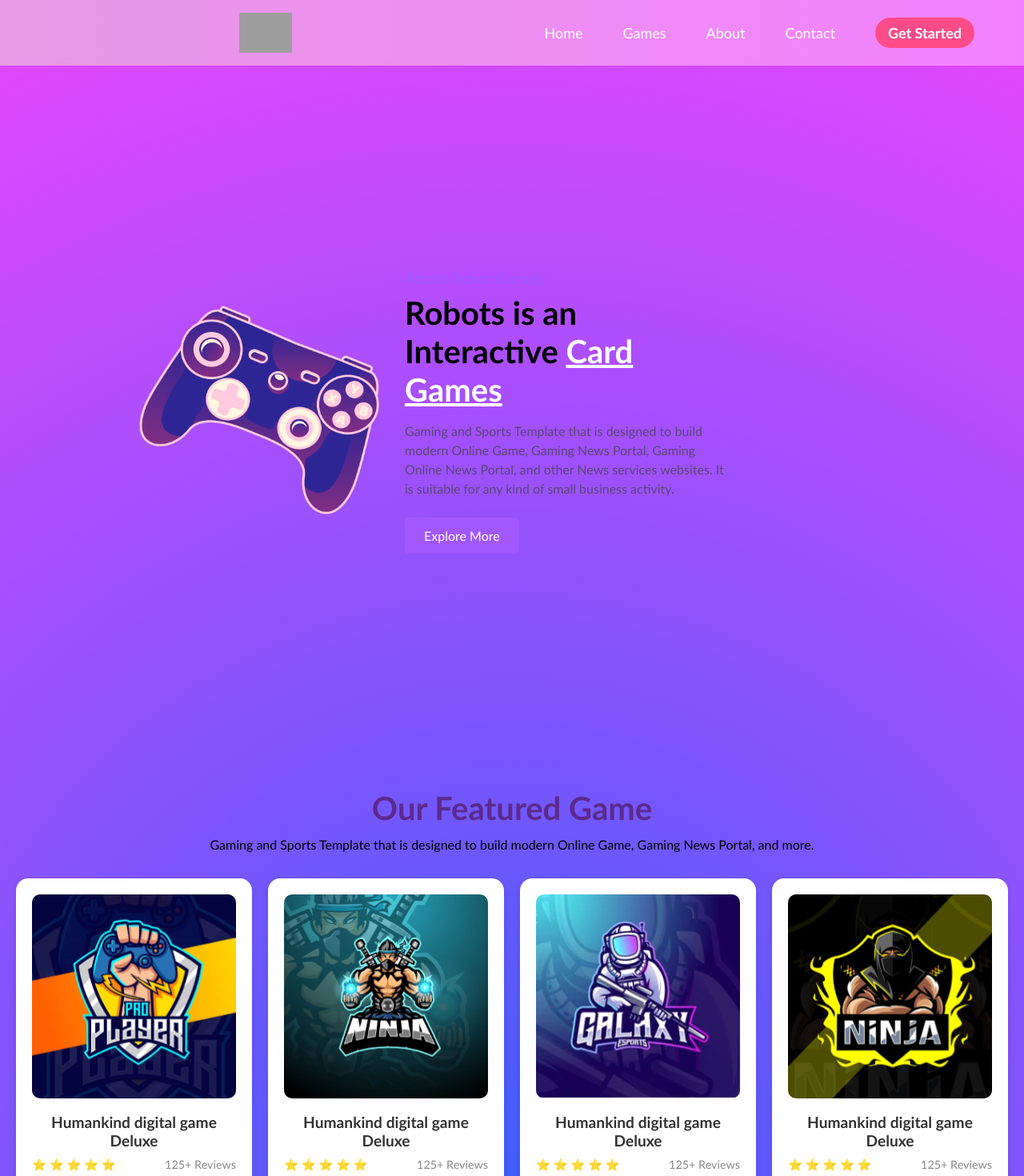
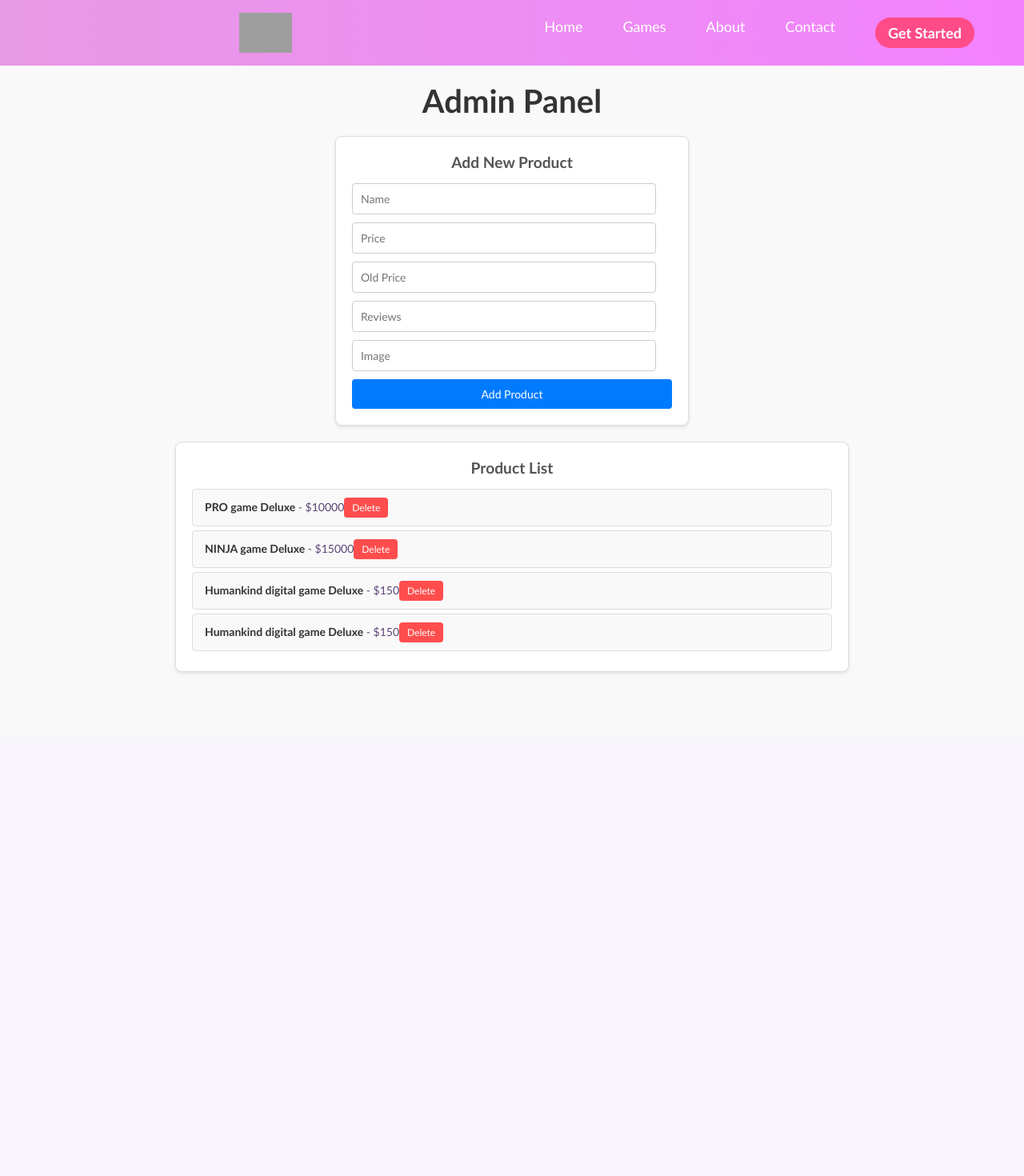
Before and after one commit to otabek-art/finalka, a React (Vite) app: page /admin in a window 1280 px wide. Shown: the top 1470 px of the page at 80% size. After the commit the page ends 922 px from the top, so only its background shows below. Built offline with nearby package versions, Linux system fonts and the light colour scheme; data requests are answered from the project's data file; grey boxes are pictures that could not be loaded.

Commit message:
Add files via upload

```diff
--- a/package.json
+++ b/package.json
@@ -7,9 +7,13 @@
     "dev": "vite",
     "build": "vite build",
     "lint": "eslint . --ext js,jsx --report-unused-disable-directives --max-warnings 0",
-    "preview": "vite preview"
+    "preview": "vite preview",
+    "server": "json-server --watch src/db.json --port 5000"
   },
   "dependencies": {
+    "aos": "^2.3.4",
+    "axios": "^1.7.9",
+    "json-server": "^1.0.0-beta.3",
     "react": "^18.2.0",
     "react-dom": "^18.2.0",
     "react-router-dom": "^7.1.1",
--- a/src/App.jsx
+++ b/src/App.jsx
@@ -3,10 +3,7 @@ import './App.scss'
 import Header from './components/Header/Header'
 import { Route, Routes } from 'react-router-dom'
 import Home from './pages/Home'
-import Robot from './components/Robot/Robot'
-import Catalog from './components/Catalog/Catalog'
-import Streamer from './components/Streamer/Streamer'
-import Reviews from './components/Revievs/Revievs'
+import Admin from './components/admin/Admin'
 
 const App = () => {
   return (
@@ -15,12 +12,16 @@ const App = () => {
 
 <Routes>
 <Route path='/' element ={<Home/>}/>
+<Route path='/about' element ={<Home/>}/>
+<Route path='/contact' element ={<Home/>}/>
+
+<Route path='/' element ={<Home/>}/>
+<Route path='/' element ={<Home/>}/>
+<Route path='/admin' element = {<Admin/>} />
 
 </Routes>
-<Robot/>
-<Catalog/>
-<Streamer/>
-<Reviews/>
+
+
 </>
   )
 }
--- a/src/components/Catalog/Catalog.jsx
+++ b/src/components/Catalog/Catalog.jsx
@@ -1,51 +1,43 @@
-import React from 'react';
+import React, { useEffect, useState } from 'react';
+import axios from 'axios';
+import AOS from 'aos';
+import 'aos/dist/aos.css';
 import './Catalog.scss';
 
 const Catalog = () => {
-  const products = [
-    {
-      id: 1,
-      name: 'Humankind digital game Deluxe',
-      price: 150.0,
-      oldPrice: 170.0,
-      reviews: 125,
-      image: 'image 1.svg', // Замените на реальный путь к картинке
-    },
-    {
-      id: 2,
-      name: 'Humankind digital game Deluxe',
-      price: 150.0,
-      oldPrice: 170.0,
-      reviews: 125,
-      image: 'image 2.svg',
-    },
-    {
-      id: 3,
-      name: 'Humankind digital game Deluxe',
-      price: 150.0,
-      oldPrice: 170.0,
-      reviews: 125,
-      image: 'image 3.svg',
-    },
-    {
-      id: 4,
-      name: 'Humankind digital game Deluxe',
-      price: 150.0,
-      oldPrice: 170.0,
-      reviews: 125,
-      image: 'image 4.svg',
-    },
-  ];
+  const [products, setProducts] = useState([]);
+
+  // Fetch products from db.json
+  useEffect(() => {
+    const fetchProducts = async () => {
+      try {
+        const response = await axios.get('http://localhost:5000/products');
+        setProducts(response.data);
+      } catch (error) {
+        console.error('Error fetching products:', error);
+      }
+    };
+
+    fetchProducts();
+  }, []);
+
+  // Initialize AOS
+  useEffect(() => {
+    AOS.init({
+      duration: 1000, // Animation duration in milliseconds
+      once: true,     // Whether animation should happen only once
+    });
+  }, []);
 
   return (
     <section className="catalog">
-      <h2>Our Featured Game</h2>
-      <p className="catalog-description">
+      <h2 data-aos="fade-down">Our Featured Game</h2>
+      <p className="catalog-description" data-aos="fade-up">
         Gaming and Sports Template that is designed to build modern Online Game, Gaming News Portal, and more.
       </p>
       <div className="catalog-grid">
         {products.map((product) => (
-          <div className="catalog-item" key={product.id}>
+          <div className="catalog-item" key={product.id} data-aos="fade-up">
             <img src={product.image} alt={product.name} className="catalog-image" />
             <h3>{product.name}</h3>
             <div className="catalog-reviews">
--- a/src/components/Catalog/Catalog.scss
+++ b/src/components/Catalog/Catalog.scss
@@ -44,6 +44,7 @@ body {
   .catalog-image {
     width: 100%;
     height: auto;
+
     border-radius: 10px;
     margin-bottom: 15px;
   }
--- a/src/components/Header/Header.jsx
+++ b/src/components/Header/Header.jsx
@@ -1,5 +1,7 @@
 import React, { useState } from 'react';
 import './Header.scss';
+import Home from '../../pages/Home';
+import { Link } from 'react-router-dom';
 
 const Header = () => {
   const [isMenuOpen, setIsMenuOpen] = useState(false);
@@ -10,11 +12,11 @@ const Header = () => {
     <img className='header-logo' src="https://insideupgames.com/wp-content/uploads/2018/01/icon-IUG.png" alt="" />
       <nav className={`header__nav ${isMenuOpen ? 'header__nav--open' : ''}`}>
         <ul>
-          <li><a href="#home">Home</a></li>
-          <li><a href="#games">Games</a></li>
-          <li><a href="#about">About</a></li>
-          <li><a href="#contact">Contact</a></li>
-          <li><a href="#get-started" className="header__button">Get Started</a></li>
+          <Link to="/">Home</Link>
+          <Link to="/games">Games</Link>
+          <Link to="/about">About</Link>
+          <Link to="/contact">Contact</Link>
+          <Link to="/get-started" className="header__button">Get Started</Link>
         </ul>
       </nav>
       <button
--- a/src/components/Header/Header.scss
+++ b/src/components/Header/Header.scss
@@ -33,7 +33,7 @@
         gap: 20px;
 
 
-        li {
+
           a {
             text-decoration: none;
             color: #fff;
@@ -46,20 +46,9 @@
             &:hover {
               color: #ff4b88;
             }
-          }
 
-          .header__button {
-            background: #ff4b88;
-            padding: 0.5rem 1rem;
-            border-radius: 20px;
-            color: #fff;
-            font-weight: bold;
-            transition: background 0.3s;
 
-            &:hover {
-              background: #ff74a5;
-            }
-          }
+
         }
       }
     }
@@ -110,3 +99,16 @@
       }
     }
   }
+
+  .header__button {
+    background: #ff4b88;
+    padding: 0.5rem 1rem;
+    border-radius: 20px;
+    color: #fff;
+    font-weight: bold;
+    transition: background 0.3s;
+
+    &:hover {
+      background: #ff74a5;
+    }
+  }
--- a/src/components/Revievs/Revievs.jsx
+++ b/src/components/Revievs/Revievs.jsx
@@ -21,6 +21,13 @@ const Reviews = () => {
       name: 'Alice Wonder',
       role: 'Game Designer',
     },
+    {
+      id: 3,
+      image: 'https://i.pinimg.com/originals/64/11/7f/64117fa1f71783a834d0d96abcf06e80.jpg',
+      text:'When I was 8 I realized that I wanted to create games so this is my purpose',
+      name:'Alex Hirsh',
+      role: 'Direktor and Founder',
+    }
     // Добавьте больше отзывов по необходимости
   ];
 
--- /dev/null
+++ b/src/components/admin/Admin.jsx
@@ -0,0 +1,106 @@
+import React, { useState, useEffect } from 'react';
+import axios from 'axios';
+import './Admin.scss';
+
+const Admin = () => {
+  const [products, setProducts] = useState([]);
+  const [newProduct, setNewProduct] = useState({
+    name: '',
+    price: '',
+    oldPrice: '',
+    reviews: '',
+    image: '',
+  });
+
+  const fetchProducts = async () => {
+    try {
+      const response = await axios.get('http://localhost:5000/products');
+      setProducts(response.data);
+    } catch (error) {
+      console.error('Error fetching products:', error);
+    }
+  };
+
+  const addProduct = async () => {
+    try {
+      const response = await axios.post('http://localhost:5000/products', {
+        ...newProduct,
+        price: parseFloat(newProduct.price),
+        oldPrice: parseFloat(newProduct.oldPrice),
+        reviews: parseInt(newProduct.reviews, 10),
+      });
+      setProducts([...products, response.data]);
+      setNewProduct({ name: '', price: '', oldPrice: '', reviews: '', image: '' });
+    } catch (error) {
+      console.error('Error adding product:', error);
+    }
+  };
+
+  const deleteProduct = async (id) => {
+    try {
+      await axios.delete(`http://localhost:5000/products/${id}`);
+      setProducts(products.filter((product) => product.id !== id));
+    } catch (error) {
+      console.error('Error deleting product:', error);
+    }
+  };
+
+  useEffect(() => {
+    fetchProducts();
+  }, []);
+
+  return (
+    <div className="admin">
+      <h1>Admin Panel</h1>
+      <div className="product-form">
+        <h2>Add New Product</h2>
+        <input
+          type="text"
+          placeholder="Name"
+          value={newProduct.name}
+          onChange={(e) => setNewProduct({ ...newProduct, name: e.target.value })}
+        />
+        <input
+          type="number"
+          placeholder="Price"
+          value={newProduct.price}
+          onChange={(e) => setNewProduct({ ...newProduct, price: e.target.value })}
+        />
+        <input
+          type="number"
+          placeholder="Old Price"
+          value={newProduct.oldPrice}
+          onChange={(e) => setNewProduct({ ...newProduct, oldPrice: e.target.value })}
+        />
+        <input
+          type="number"
+          placeholder="Reviews"
+          value={newProduct.reviews}
+          onChange={(e) => setNewProduct({ ...newProduct, reviews: e.target.value })}
+        />
+        <input
+          type="text"
+          placeholder="Image"
+          value={newProduct.image}
+          onChange={(e) => setNewProduct({ ...newProduct, image: e.target.value })}
+        />
+        <button onClick={addProduct}>Add Product</button>
+      </div>
+      <div className="product-list">
+        <h2>Product List</h2>
+        <ul>
+          {products.map((product) => (
+            <li key={product.id}>
+              <p>
+                <strong>{product.name}</strong> - ${product.price}
+                <button onClick={() => deleteProduct(product.id)}>Delete</button>
+              </p>
+            </li>
+          ))}
+        </ul>
+      </div>
+    </div>
+  );
+};
+
+export default Admin;
--- /dev/null
+++ b/src/components/admin/Admin.scss
@@ -0,0 +1,120 @@
+.admin {
+    padding: 20px;
+    font-family: Arial, sans-serif;
+    background-color: #f9f9f9;
+    min-height: 100vh;
+  }
+
+  h1, h2 {
+    text-align: center;
+    color: #333;
+  }
+
+  .product-form {
+    background: #fff;
+    padding: 20px;
+    border: 1px solid #ddd;
+    border-radius: 8px;
+    box-shadow: 0 2px 4px rgba(0, 0, 0, 0.1);
+    max-width: 400px;
+    margin: 20px auto;
+
+    h2 {
+      margin-bottom: 15px;
+      font-size: 1.2rem;
+      color: #555;
+    }
+
+    input {
+      display: block;
+      width: calc(100% - 20px);
+      margin: 10px 0;
+      padding: 10px;
+      font-size: 14px;
+      border: 1px solid #ccc;
+      border-radius: 4px;
+      outline: none;
+      box-sizing: border-box;
+      transition: border-color 0.2s;
+
+      &:focus {
+        border-color: #007bff;
+      }
+    }
+
+    button {
+      display: block;
+      width: 100%;
+      padding: 10px;
+      font-size: 14px;
+      background-color: #007bff;
+      color: #fff;
+      border: none;
+      border-radius: 4px;
+      cursor: pointer;
+      margin-top: 10px;
+
+      &:hover {
+        background-color: #0056b3;
+      }
+    }
+  }
+
+  .product-list {
+    background: #fff;
+    padding: 20px;
+    border: 1px solid #ddd;
+    border-radius: 8px;
+    box-shadow: 0 2px 4px rgba(0, 0, 0, 0.1);
+    max-width: 800px;
+    margin: 20px auto;
+
+    h2 {
+      margin-bottom: 15px;
+      font-size: 1.2rem;
+      color: #555;
+    }
+
+    ul {
+      list-style: none;
+      padding: 0;
+
+      li {
+        padding: 10px 15px;
+        margin: 5px 0;
+        background: #f9f9f9;
+        border: 1px solid #ddd;
+        border-radius: 4px;
+        display: flex;
+        justify-content: space-between;
+        align-items: center;
+
+        &:hover {
+          background: #f1f1f1;
+        }
+
+        p {
+          margin: 0;
+          font-size: 14px;
+
+          strong {
+            color: #333;
+          }
+        }
+
+        button {
+          background-color: #ff4d4d;
+          color: #fff;
+          border: none;
+          border-radius: 4px;
+          padding: 5px 10px;
+          font-size: 12px;
+          cursor: pointer;
+
+          &:hover {
+            background-color: #cc0000;
+          }
+        }
+      }
+    }
+  }
--- /dev/null
+++ b/src/db.json
@@ -0,0 +1,36 @@
+{
+  "products": [
+    {
+      "id": 1,
+      "name": "PRO game Deluxe",
+      "price": 10000.0,
+      "oldPrice": 300000.0,
+      "reviews": 125,
+      "image": "image 1.svg"
+    },
+    {
+      "id": 2,
+      "name": "NINJA game Deluxe",
+      "price": 15000.0,
+      "oldPrice": 17000.0,
+      "reviews": 90,
+      "image": "image 2.svg"
+    },
+    {
+      "id": 3,
+      "name": "Humankind digital game Deluxe",
+      "price": 150.0,
+      "oldPrice": 170.0,
+      "reviews": 125,
+      "image": "image 3.svg"
+    },
+    {
+      "id": 4,
+      "name": "Humankind digital game Deluxe",
+      "price": 150.0,
+      "oldPrice": 170.0,
+      "reviews": 125,
+      "image": "image 4.svg"
+    }
+  ]
+}
```
Also changed, not shown: src/pages/Home.jsx (+9 -0 lines), 1 other file (tests, documents, lock files or other folders).
